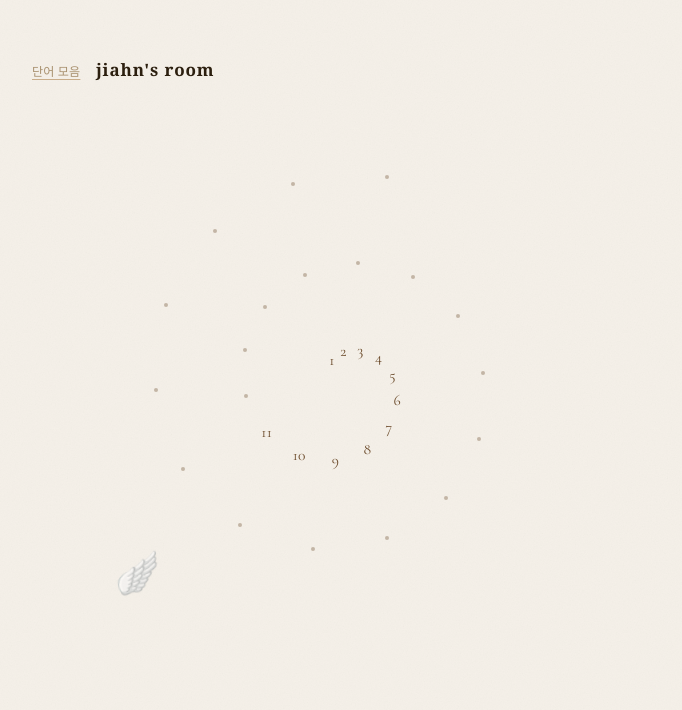
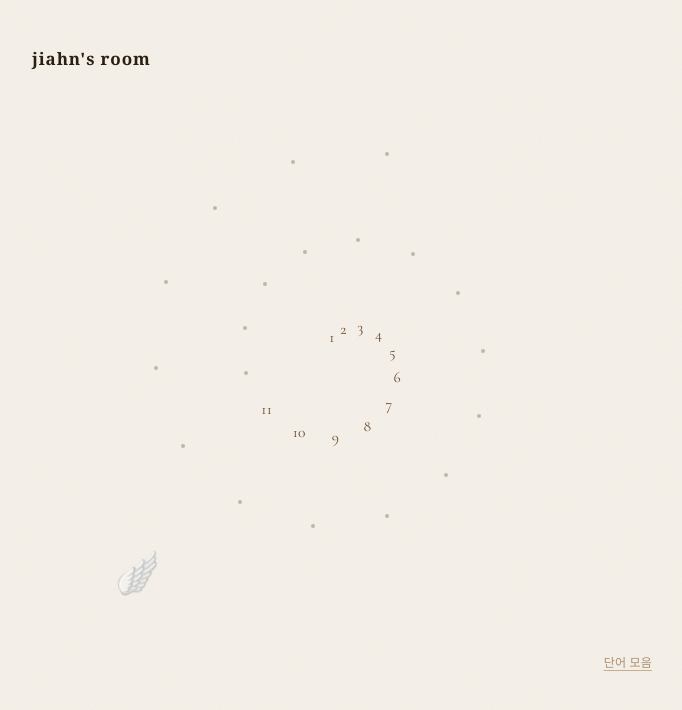
Before and after one commit to jiahnkiss/jiahnkiss.github.io, a Jekyll site: the page built from index.html, in a window 1280 px wide. Shown: the top 710 px of the page, without its empty margins (298-980 px from the left). Built offline with Jekyll 4.4.1, drawn with Linux system fonts in a browser that asks for light colours; some web fonts are replaced.

Commit message:
Move words-link to bottom right below spiral container
Co-Authored-By: Claude Sonnet 4.6 <noreply@anthropic.com>

```diff
--- a/assets/css/style.css
+++ b/assets/css/style.css
@@ -304,13 +304,9 @@ a:hover {
   font-size: 0.88em;
 }
 
-.title-row {
-  display: flex;
-  align-items: baseline;
-  gap: 1rem;
-}
-
 .words-link {
+  display: block;
+  text-align: right;
   font-size: 0.78em;
   color: #a8906e;
   text-decoration: underline;
--- a/index.html
+++ b/index.html
@@ -3,10 +3,7 @@ layout: default
 title: home
 ---
 
-<div class="title-row">
-  <a href="/words" class="words-link">단어 모음</a>
-  <h1 class="site-title">{{ site.title | escape }}</h1>
-</div>
+<h1 class="site-title">{{ site.title | escape }}</h1>
 
 <div class="spiral-container" id="spiralContainer">
   {% for post in site.posts %}
@@ -17,6 +14,8 @@ title: home
   <span class="spiral-item spiral-dot"></span>
   {% endfor %}
 </div>
+
+<a href="/words" class="words-link">단어 모음</a>
 
 <script>
 (function () {
```
